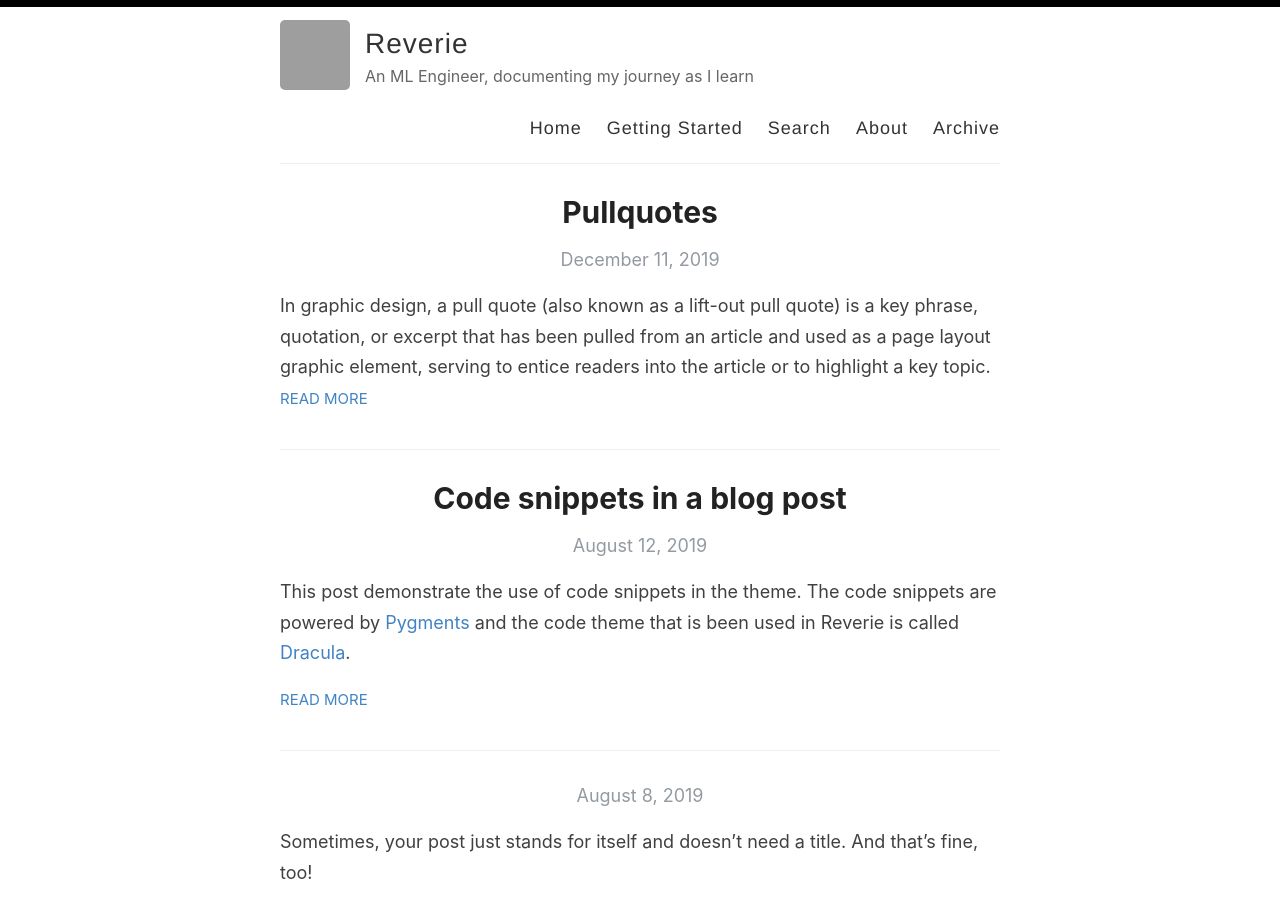
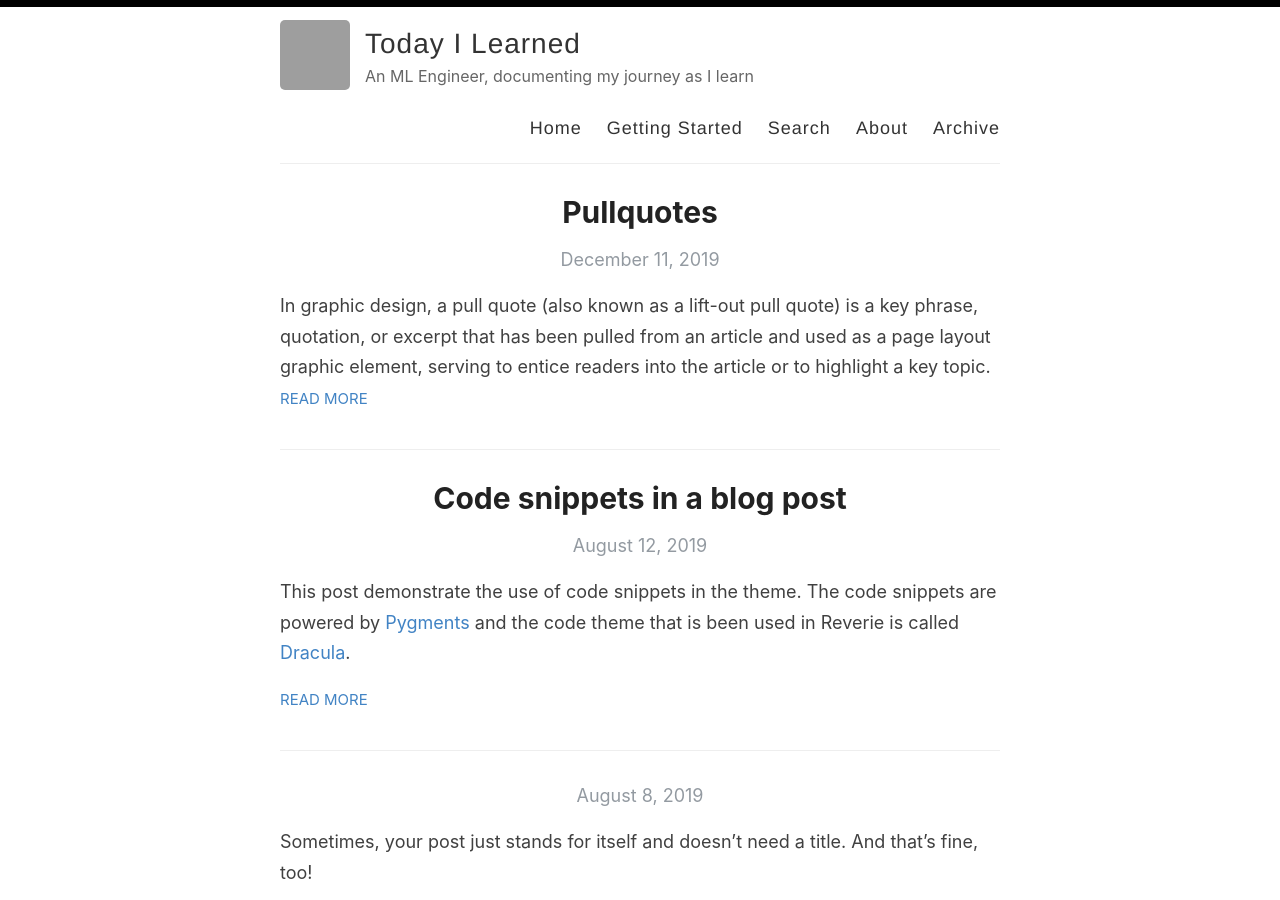
Before and after one commit to santosh-r24/santosh-r24.github.io, a Jekyll site: the page built from index.html, in a window 1280 px wide and 900 px high. Built offline with Jekyll 4.4.1, drawn with Linux system fonts in a browser that asks for light colours; the list of posts is cut into pages by our own code; grey boxes are pictures that could not be loaded.

Commit message:
Update _config.yml

```diff
--- a/_config.yml
+++ b/_config.yml
@@ -3,7 +3,7 @@
 #
 
 # Name of your site (displayed in the header)
-name: Reverie
+name: Today I Learned
 
 # Name of the author
 author: Santosh R
@@ -28,7 +28,6 @@ footer-links:
   instagram:
   linkedin: santosh-ramakrishnan-890b7812b/
   pinterest:
-  rss: rss
   twitter: SantoshKutti24
   stackoverflow:
   youtube: # channel/<your_long_string> or user/<user-name>
```
